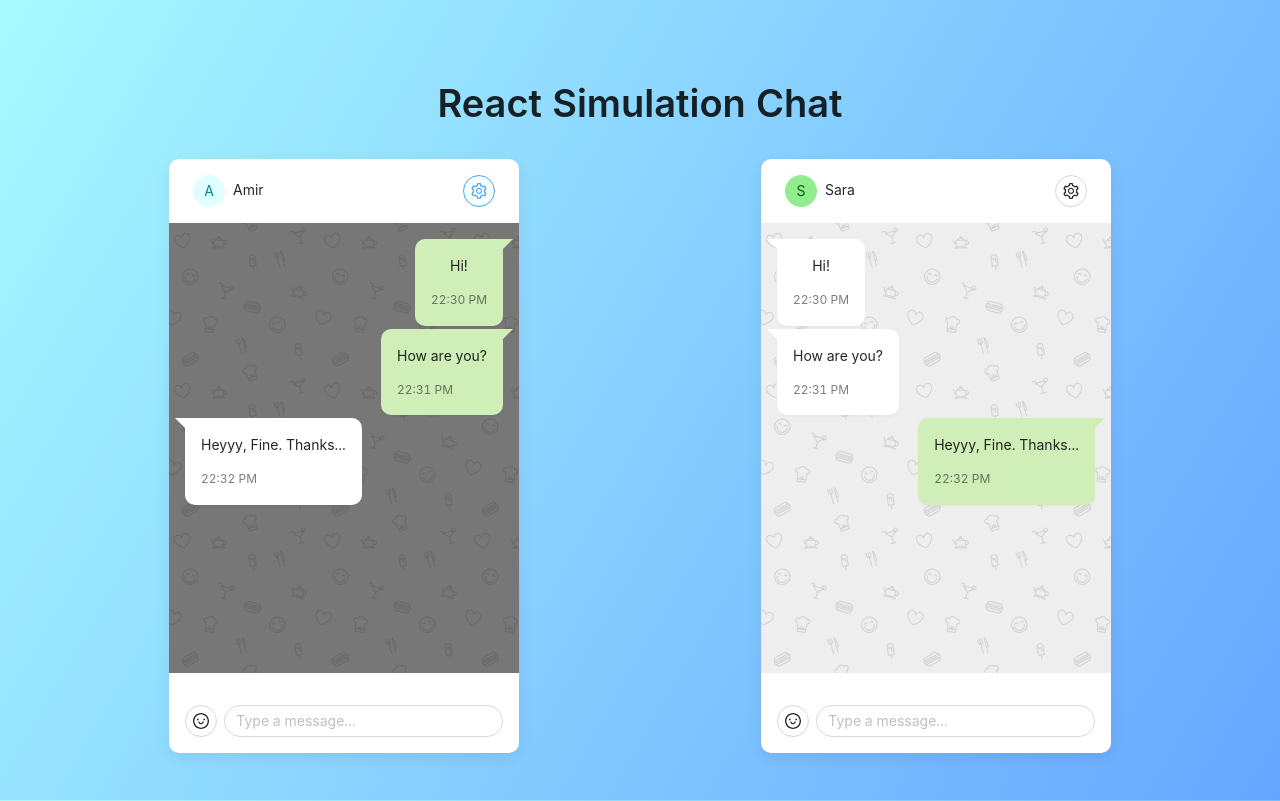
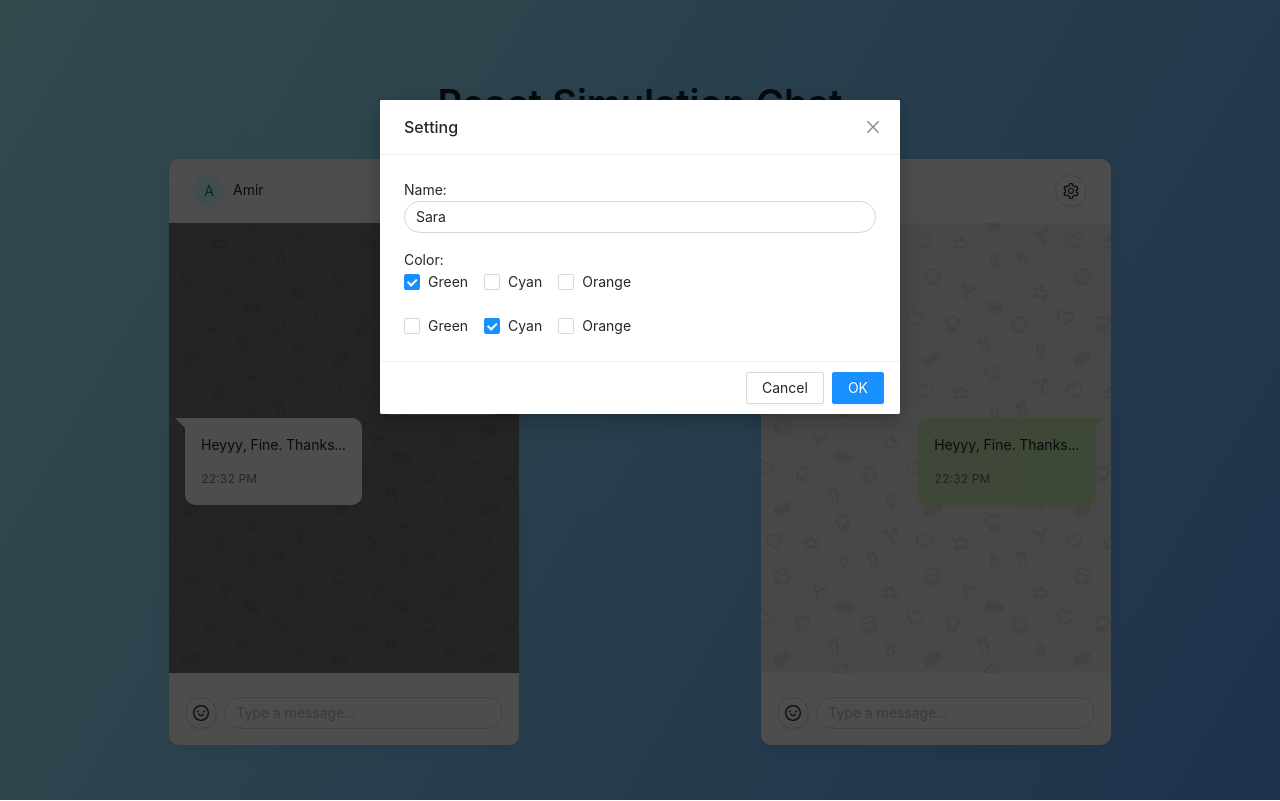
Before and after one commit to amiryxe/react-simulation-chat, a React (Create React App) app: page / in a window 1280 px wide. Both pictures are taken after a click on the button 479 px from the left and 190 px from the top of the page. Built offline with nearby package versions, Linux system fonts and the light colour scheme; the HTML template or start-up script is replaced by a standard one.

Commit message:
handle setting modal

```diff
--- a/src/App.css
+++ b/src/App.css
@@ -103,7 +103,7 @@ input[type='text'] {
 
 .input-chat {
   clear: both;
-  margin-top: 1rem;
+  margin-top: 0.5rem;
   padding: 1rem;
 }
 
--- a/src/components/ChatBox.js
+++ b/src/components/ChatBox.js
@@ -1,10 +1,10 @@
 import React, { useState, useEffect, useContext } from 'react';
+import MainContext from '../context/mainContext';
 import MessageList from '../components/MessageList';
 import Emojis from '../components/Emojis';
 import { formatAMPM } from '../util/time';
 import { Button, Row, Col, Avatar, Card, Input, Tooltip, Popover } from 'antd';
 import { SmileOutlined, SettingOutlined } from '@ant-design/icons';
-import MainContext from '../context/mainContext';
 import ModalSetting from '../components/ModalSetting';
 
 const ChatBox = ({
@@ -17,7 +17,9 @@ const ChatBox = ({
 }) => {
   const [messageText, setMessageText] = useState('');
 
-  const { selectedEmoji } = useContext(MainContext);
+  const { visible, setVisible } = useContext(MainContext);
+
+  const [showSettingModal, setShowSettingModal] = useState(false);
 
   const sendMessageHandler = (e) => {
     e.preventDefault();
@@ -67,7 +69,10 @@ const ChatBox = ({
             style={{ float: 'right' }}
             shape='circle'
             icon={<SettingOutlined />}
+            onClick={() => setVisible(true)}
           />
+
+          {visible && <ModalSetting userName={userName} color={color} />}
         </div>
       }
       bordered={false}
@@ -100,8 +105,6 @@ const ChatBox = ({
           </Col>
         </Row>
       </div>
-
-      <ModalSetting />
     </Card>
   );
 };
--- a/src/components/ModalSetting.js
+++ b/src/components/ModalSetting.js
@@ -1,7 +1,8 @@
-import React from 'react';
+import React, { useState, useContext } from 'react';
 import { Modal, Input, Checkbox } from 'antd';
+import MainContext from '../context/mainContext';
 
-const ModalSetting = () => {
+const ModalSetting = (props) => {
   function onChange(checkedValues) {
     console.log('checked = ', checkedValues);
   }
@@ -18,16 +19,32 @@ const ModalSetting = () => {
     { label: 'Orange', value: 'Orange', disabled: false },
   ];
 
+  const { userName, color } = props;
+  const { visible, setVisible } = useContext(MainContext);
+
+  const handleOk = (e) => {
+    setVisible(false);
+  };
+
+  const handleCancel = (e) => {
+    setVisible(false);
+  };
+
   return (
-    <div>
-      <Modal title='Setting' visible={false}>
-        <p>
+    <Modal
+      title='Setting'
+      visible={visible}
+      onOk={handleOk}
+      onCancel={handleCancel}
+    >
+      <div style={{ marginBottom: '1rem' }}>
         <label>
           Name:
-            <Input placeholder='Name of user' />
+          <Input placeholder='Name of user' defaultValue={userName} />
         </label>
-        </p>
-        <p>
+      </div>
+
+      <div>
         Color:
         <div>
           <Checkbox.Group
@@ -43,9 +60,8 @@ const ModalSetting = () => {
             onChange={onChange}
           />
         </div>
-        </p>
+      </div>
     </Modal>
-    </div>
   );
 };
 
--- a/src/context/MainState.js
+++ b/src/context/MainState.js
@@ -55,6 +55,8 @@ const MainState = (props) => {
     },
   ]);
 
+  const [visible, setVisible] = useState(false);
+
   return (
     <MainContext.Provider
       value={{
@@ -63,6 +65,9 @@ const MainState = (props) => {
 
         selectedEmoji,
         setSelectedEmoji,
+
+        visible,
+        setVisible,
       }}
     >
       {props.children}
```
Lines whose indentation alone changed are shown as unchanged.
